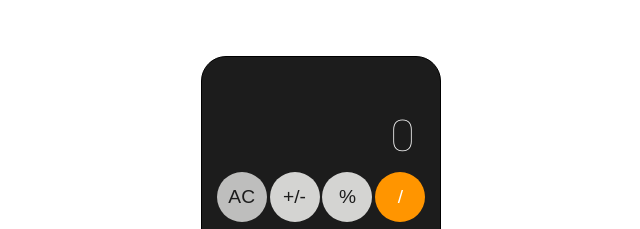
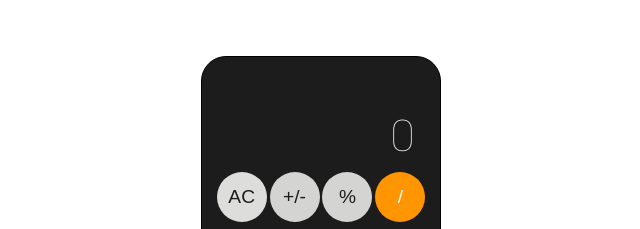
Before and after one commit to sonnywerb/calculator, a plain HTML site: page index.html in a window 1280 px wide. In both pictures the pointer is over the button "AC". Shown: the top 229 px of the page, without its empty margins (319-959 px from the left). Drawn offline with Linux system fonts and the light colour scheme.

Commit message:
lighten keys on hover

```diff
--- a/styles.css
+++ b/styles.css
@@ -53,7 +53,7 @@ button {
 }
 
 button:hover {
-    background-image: linear-gradient(rgb(0 0 0/10%) 0 0);
+    background-image: linear-gradient(rgb(255 255 255/20%) 0 0);
 }
 
 #keys {
```
